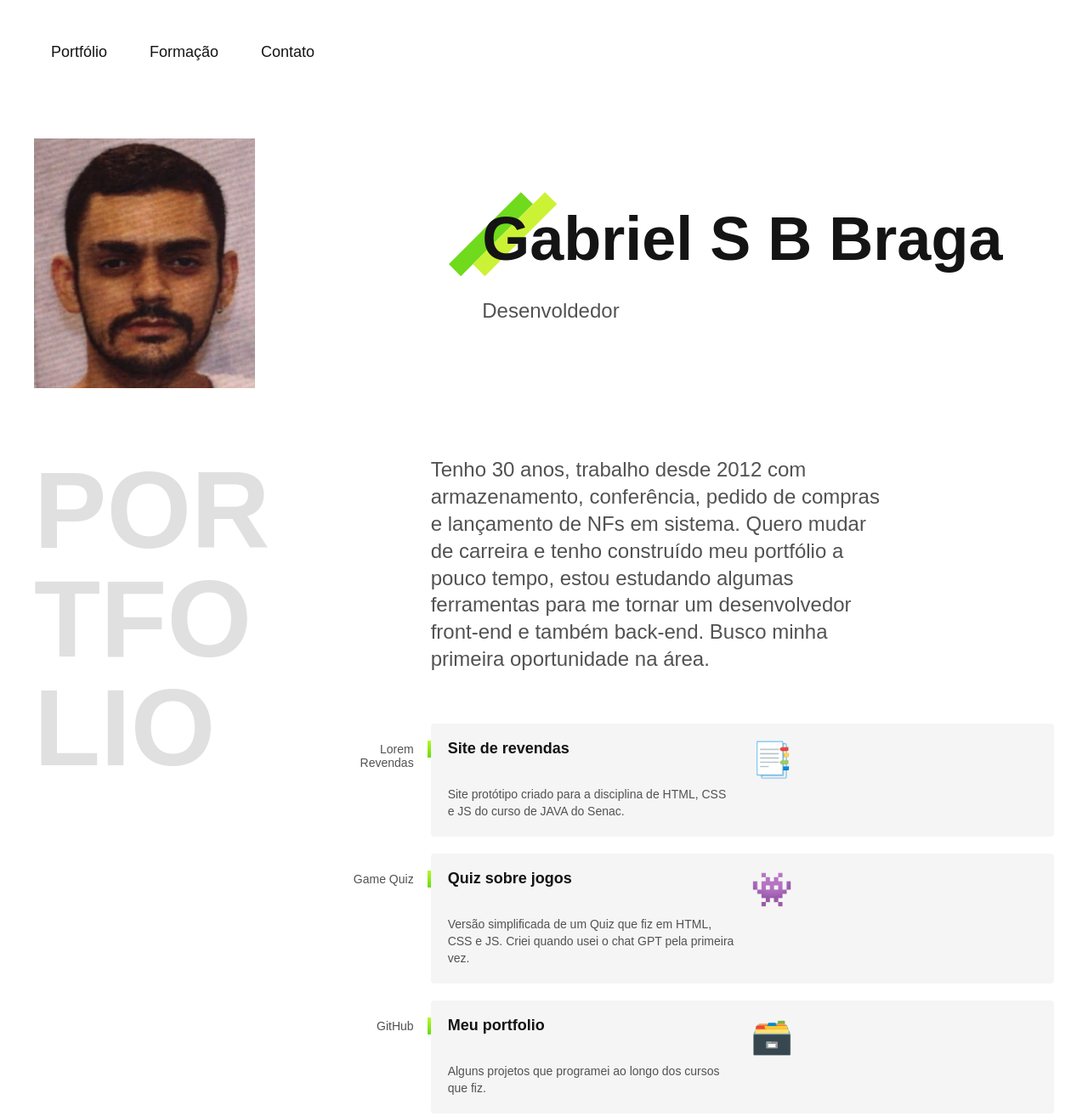
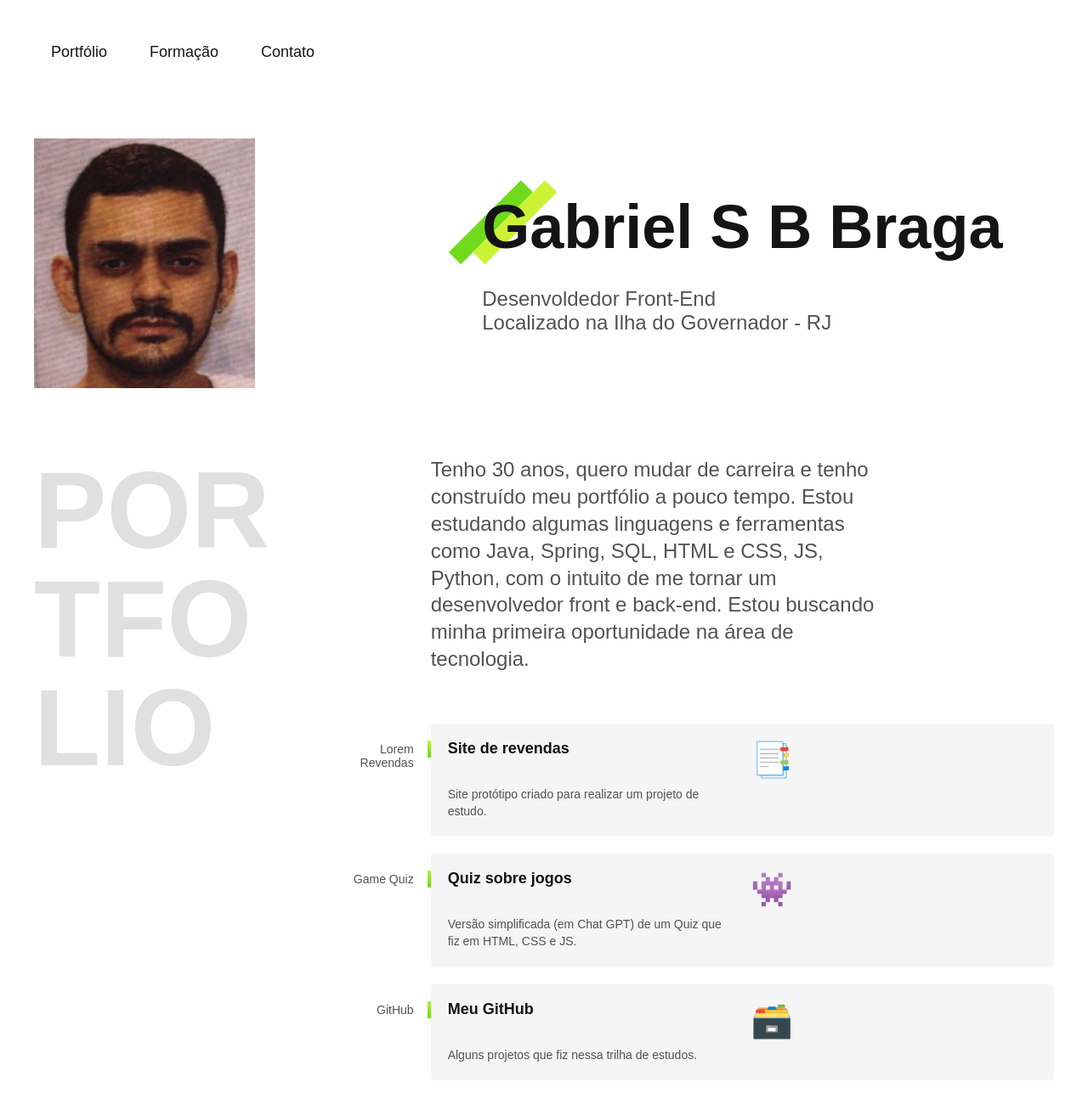
Before and after one commit to BragaGabriel/portfolio, a plain HTML site: page index.html in a window 1280 px wide. Shown: the top 1314 px of the page at 85% size. Drawn offline with Linux system fonts and the light colour scheme.

Commit message:
Add files via upload

```diff
--- a/index.html
+++ b/index.html
@@ -26,36 +26,36 @@
     <img src="./img/Imagem1.png" alt="Lobo Cinza" class="eu">
     <div class="nomeLoc">
       <h1>Gabriel S B Braga</h1>
-      <p>Desenvoldedor</p>
+      <p>Desenvoldedor Front-End <br> Localizado na Ilha do Governador - RJ</p>
     </div>
   </main>
 
   <section class="experiencia" id="experiencia" aria-label="Experiência">
     <h2 class="subtitulo">PORTFOLIO</h2>
     <div>
-      <p class="experiencia-texto">Tenho 30 anos, trabalho desde 2012 com armazenamento, conferência, pedido de compras e lançamento de NFs em sistema. Quero mudar de carreira e tenho construído meu portfólio a pouco tempo, estou estudando algumas ferramentas para me tornar um desenvolvedor front-end e também back-end. Busco minha primeira oportunidade na área.
+      <p class="experiencia-texto">Tenho 30 anos, quero mudar de carreira e tenho construído meu portfólio a pouco tempo. Estou estudando algumas linguagens e ferramentas como Java, Spring, SQL, HTML e CSS, JS, Python, com o intuito de me tornar um desenvolvedor front e back-end. Estou buscando minha primeira oportunidade na área de tecnologia.
       </p>
 
       <div class="empresa">
         <span class="empresa-ano">Lorem Revendas</span>
         <h3 class="empresa-titulo">Site de revendas</h3>
         <span class="empresa-titulo"><a href="https://bragagabriel.github.io/Lorem-revendas/" style="font-size: 40px; text-decoration: none;">📑</a></span>
-          <p class="empresa-texto">Site protótipo criado para a disciplina de HTML, CSS e JS do curso de JAVA do Senac.
+          <p class="empresa-texto">Site protótipo criado para realizar um projeto de estudo.
           </p>
       </div>
       <div class="empresa">
         <span class="empresa-ano">Game Quiz</span>
         <h3 class="empresa-titulo">Quiz sobre jogos</h3>
         <span class="empresa-titulo"><a href="https://bragagabriel.github.io/gptQuiz/" style="font-size: 40px; text-decoration: none;">👾</a></span>
-          <p class="empresa-texto">Versão simplificada de um Quiz que fiz em HTML, CSS e JS. Criei quando usei o chat GPT pela primeira vez.
+          <p class="empresa-texto">Versão simplificada (em Chat GPT) de um Quiz que fiz em HTML, CSS e JS.
           </p>
       </div>
 
       <div class="empresa">
         <span class="empresa-ano">GitHub</span>
-        <h3 class="empresa-titulo">Meu portfolio</h3>
+        <h3 class="empresa-titulo">Meu GitHub</h3>
         <span class="empresa-titulo"><a href="https://github.com/BragaGabriel" style="font-size: 40px; text-decoration: none;">🗃️</a></span>
-        <p class="empresa-texto">Alguns projetos que programei ao longo dos cursos que fiz.
+        <p class="empresa-texto">Alguns projetos que fiz nessa trilha de estudos.
         </p>
       </div>
 
@@ -68,12 +68,11 @@
 
       <div>
 
-
         <ul class="faculdade-lista">
 
           <li class="faculdade">
             <span class="faculdade-tipo">Tecnólogo em andamento</span>
-            <h3 class="faculdade-curso">Análise e Desenvolvimento de Sistemas</h3>
+            <h3 class="faculdade-curso">Análise e Desenvolvimento de Sistemas<h5>conclusao em 2025.2</h5></h3>
             <span class="faculdade-instituicao">Uninter</span>
           </li>
 
```
